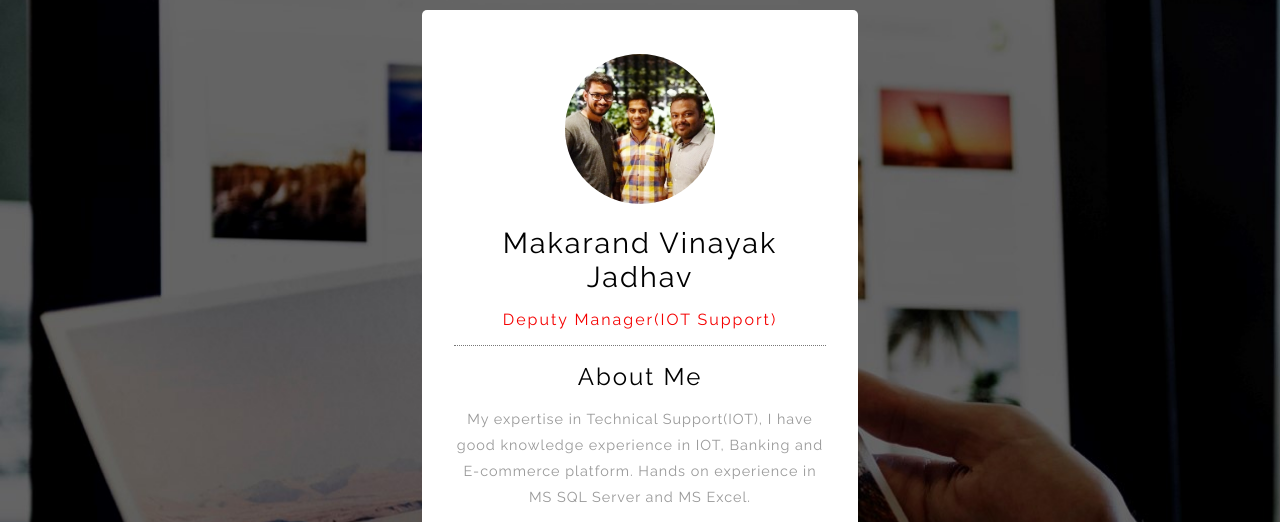
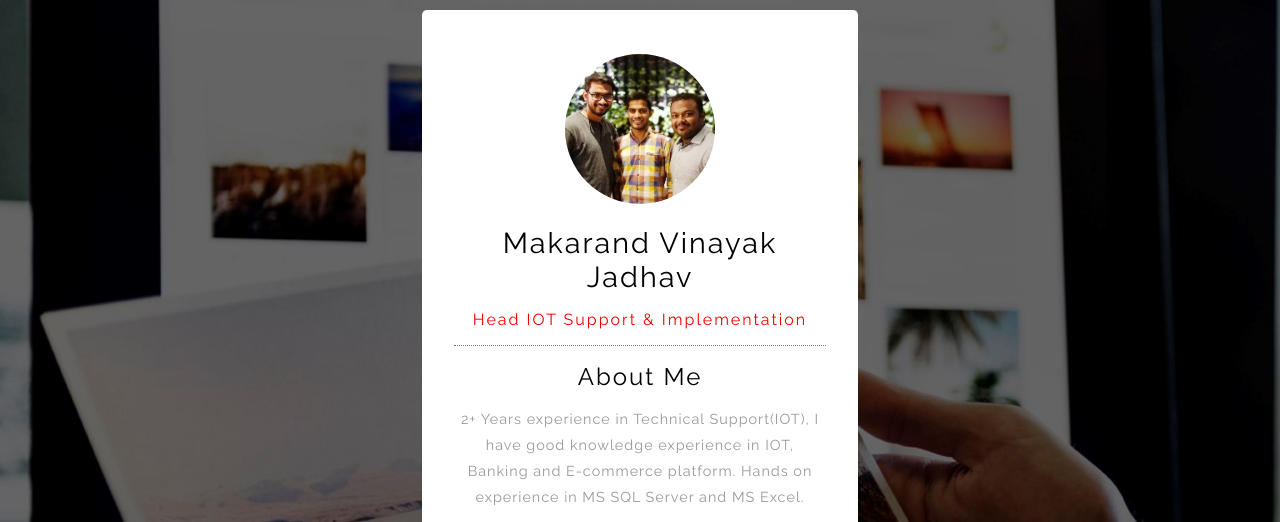
Before and after one commit to mjadhav09/Profile, a plain HTML site: page index.html in a window 1280 px wide. Shown: the part 126-648 px from the top of the page. Drawn offline with Linux system fonts and the light colour scheme.

Commit message:
Update index.html

```diff
--- a/index.html
+++ b/index.html
@@ -25,11 +25,11 @@
 			<div class="profile-pic wthree">
 				<img src="images/4.jpg" alt="">
 				<h2>Makarand Vinayak Jadhav</h2>
-				<p>Deputy Manager(IOT Support)</p>
+				<p>Head IOT Support & Implementation</p>
 			</div>
 			<div class="w3-message">
 				<h5>About Me</h5>
-				<p>My expertise in Technical Support(IOT), I have good knowledge experience in IOT, Banking and E-commerce platform.
+				<p>2+ Years experience in Technical Support(IOT), I have good knowledge experience in IOT, Banking and E-commerce platform.
 				Hands on experience in MS SQL Server and MS Excel.</p>
 				<div class="w3ls-touch">
 
```
